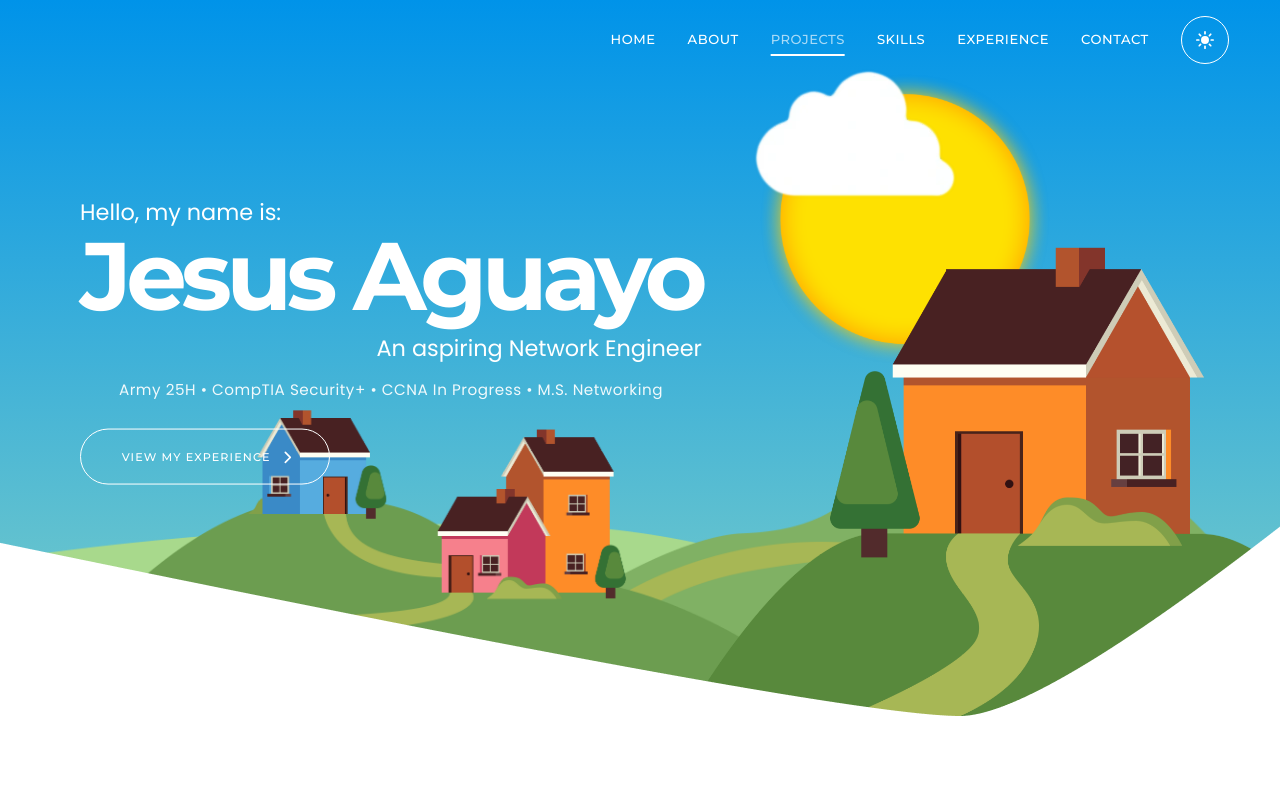
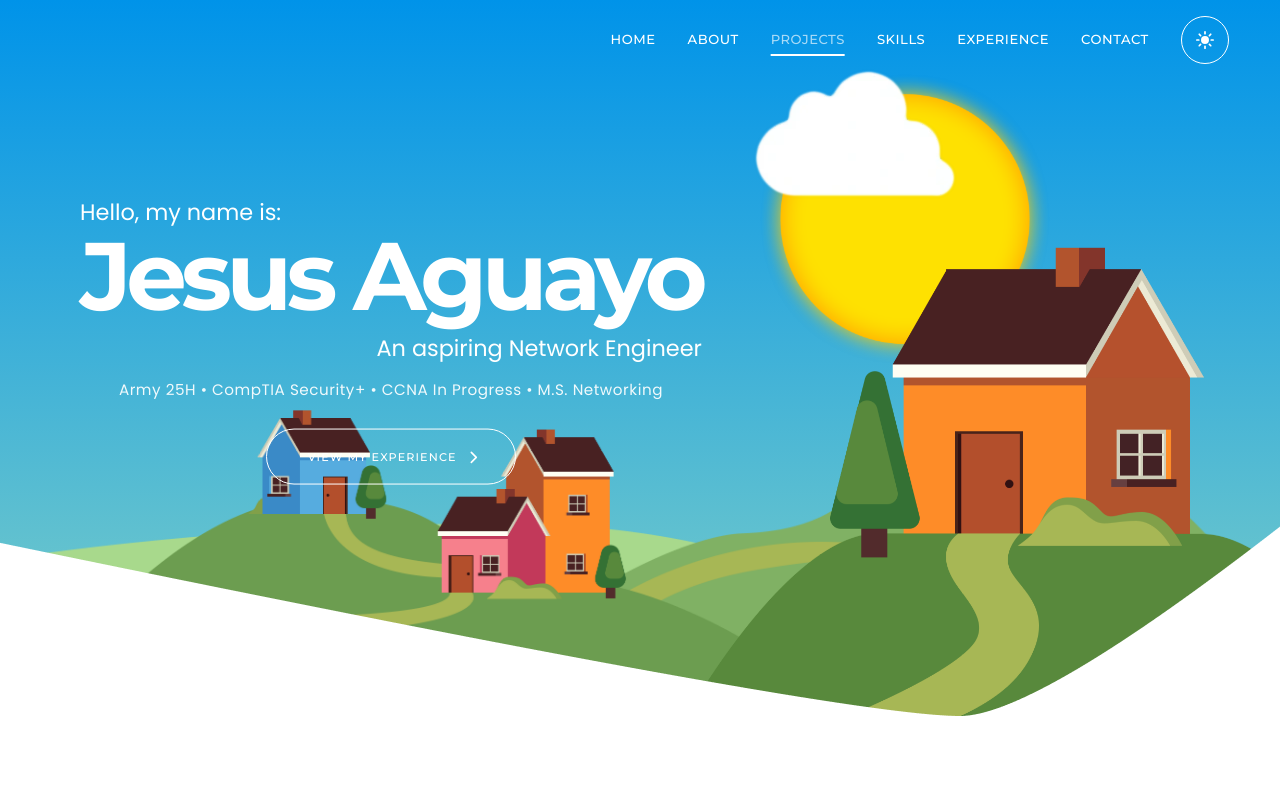
Before and after one commit to jesus-404/jesus-404.github.io, a React (Create React App) app: page / in a window 1280 px wide. Shown: the top 800 px of the page. Built offline with nearby package versions, Linux system fonts and the light colour scheme; the HTML template or start-up script is replaced by a standard one.

Commit message:
Centered View button.

```diff
--- a/src/Styles/__home.scss
+++ b/src/Styles/__home.scss
@@ -249,12 +249,12 @@
                 }
 
                 .home-btn {
-                    display: inline-flex;
+                    display: flex;
                     align-items: center;
                     justify-content: center;
                     width: clamp(12rem, 22vw, 15.625rem);
                     min-height: 56px;
-                    margin-top: 1.75rem;
+                    margin: 1.75rem auto 0;
                     color: $white;
                     text-decoration: none;
                     background: transparent;
```
